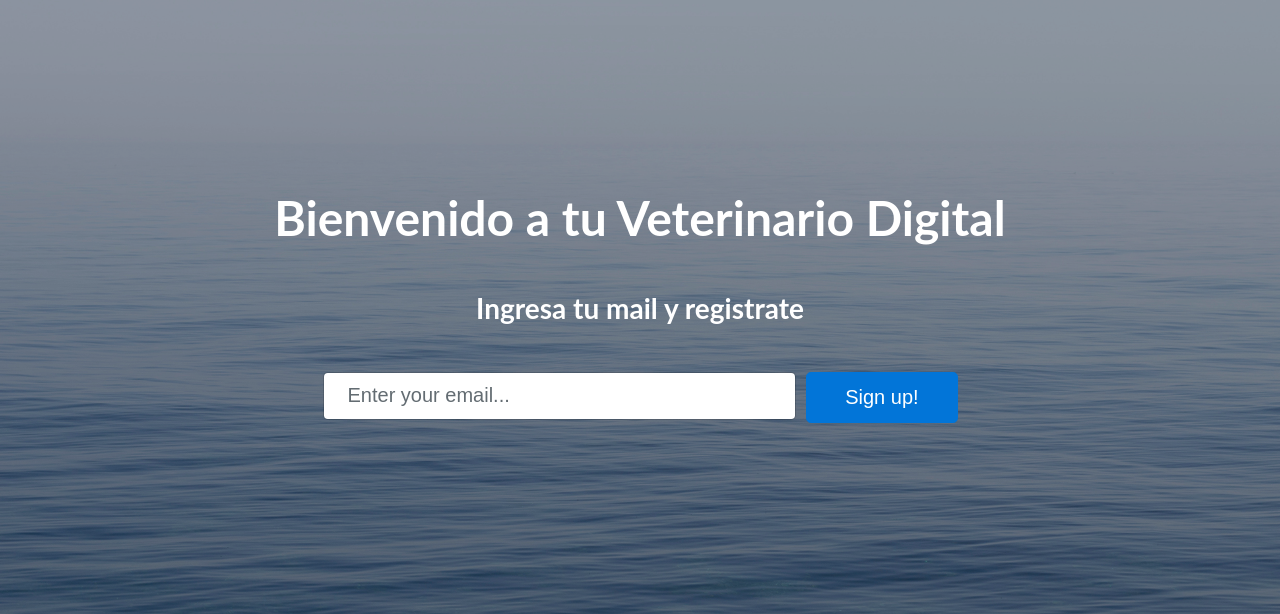
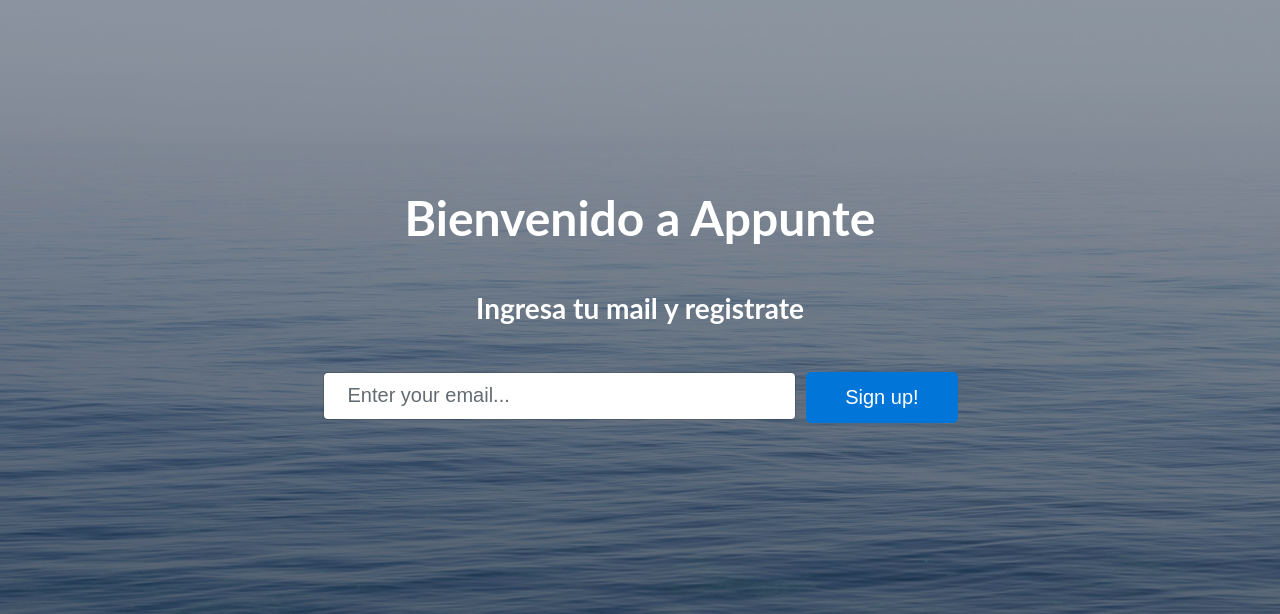
Before and after one commit to piperaddatz/CourseApp, a Django app: page / in a window 1280 px wide. Shown: the part 56-670 px from the top of the page. Run offline with Django 3.2, Linux system fonts and the light colour scheme; some libraries are stand-ins or nearby versions.

Commit message:
home page 2

```diff
--- a/Appunte/templates/index.html
+++ b/Appunte/templates/index.html
@@ -7,7 +7,7 @@
     <div class="container">
       <div class="row">
         <div class="col-xl-9 mx-auto">
-          <h1 class="mb-5">Bienvenido a tu Veterinario Digital </h1>
+          <h1 class="mb-5">Bienvenido a Appunte</h1>
           <h3 class="mb-5">Ingresa tu mail y registrate </h3>
         </div>
         <div class="col-md-10 col-lg-8 col-xl-7 mx-auto">
```
